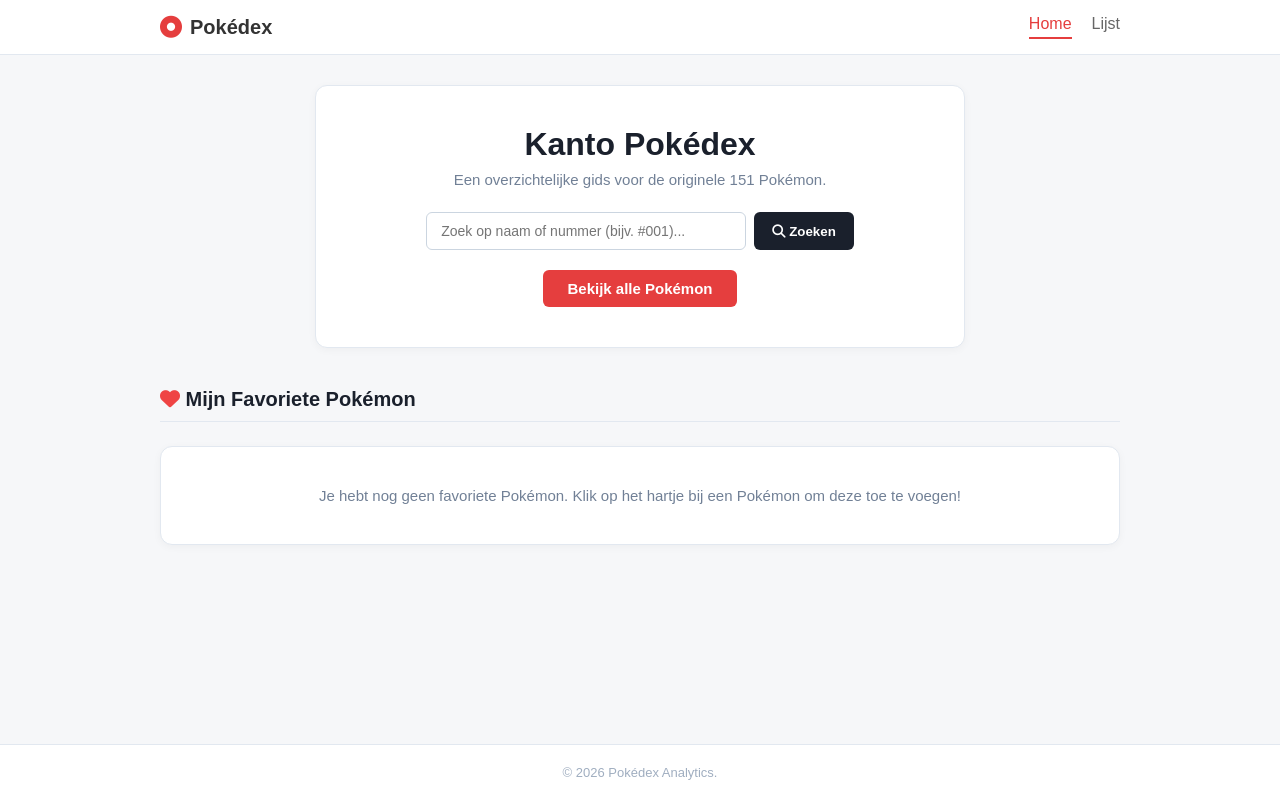
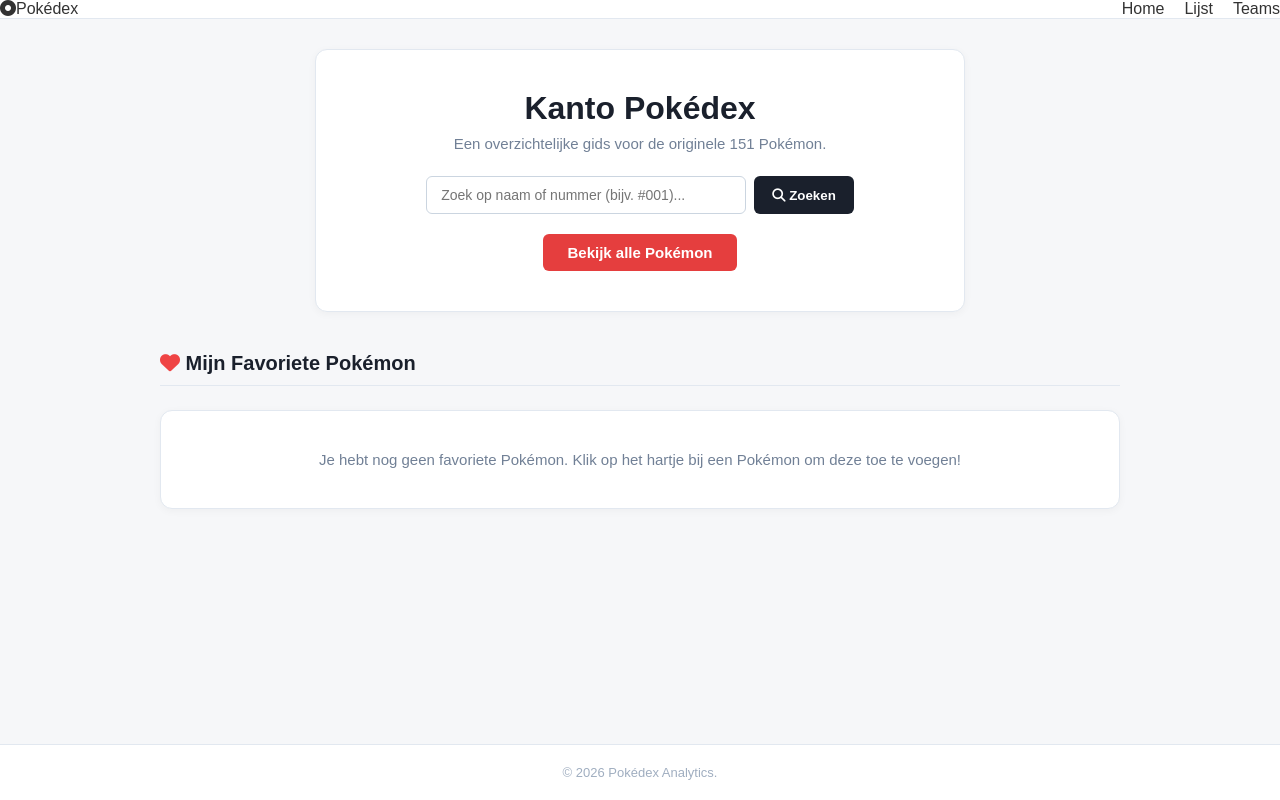
Before and after one commit to Hussein-kadhim/pokemon-app-fe-p1, a React (Vite) app: page / in a window 1280 px wide. Built offline with nearby package versions, Linux system fonts and the light colour scheme; no server answers.

Commit message:
navbar aangepast met teams link

```diff
--- a/src/components/Header.jsx
+++ b/src/components/Header.jsx
@@ -1,27 +1,25 @@
 import { Link, NavLink } from 'react-router-dom';
 
 function Header() {
+  const getNavKlasse = ({ isActive }) => (isActive ? 'nav-link active' : 'nav-link');
+
   return (
     <header className="site-header">
-      <div className="header-container">
-        <Link to="/" className="brand-logo">
-          <i className="fa-solid fa-circle-dot logo-icon"></i>
-          <span className="brand-name">Pokédex</span>
+      <div className="container" style={{ display: 'flex', justifyContent: 'space-between', alignItems: 'center' }}>
+        <Link to="/" className="brand">
+          <i className="fa-solid fa-circle-dot"></i>
+          <span>Pokédex</span>
         </Link>
 
         <nav className="main-nav">
-          <NavLink
-            to="/"
-            className={({ isActive }) => (isActive ? 'nav-item active' : 'nav-item')}
-            end
-          >
+          <NavLink to="/" className={getNavKlasse} end>
             Home
           </NavLink>
-          <NavLink
-            to="/lijst"
-            className={({ isActive }) => (isActive ? 'nav-item active' : 'nav-item')}
-          >
+          <NavLink to="/lijst" className={getNavKlasse}>
             Lijst
+          </NavLink>
+          <NavLink to="/teams" className={getNavKlasse}>
+            Teams
           </NavLink>
         </nav>
       </div>
```
Also changed, not shown: src/components/Navigation.jsx (+7 -9 lines).
